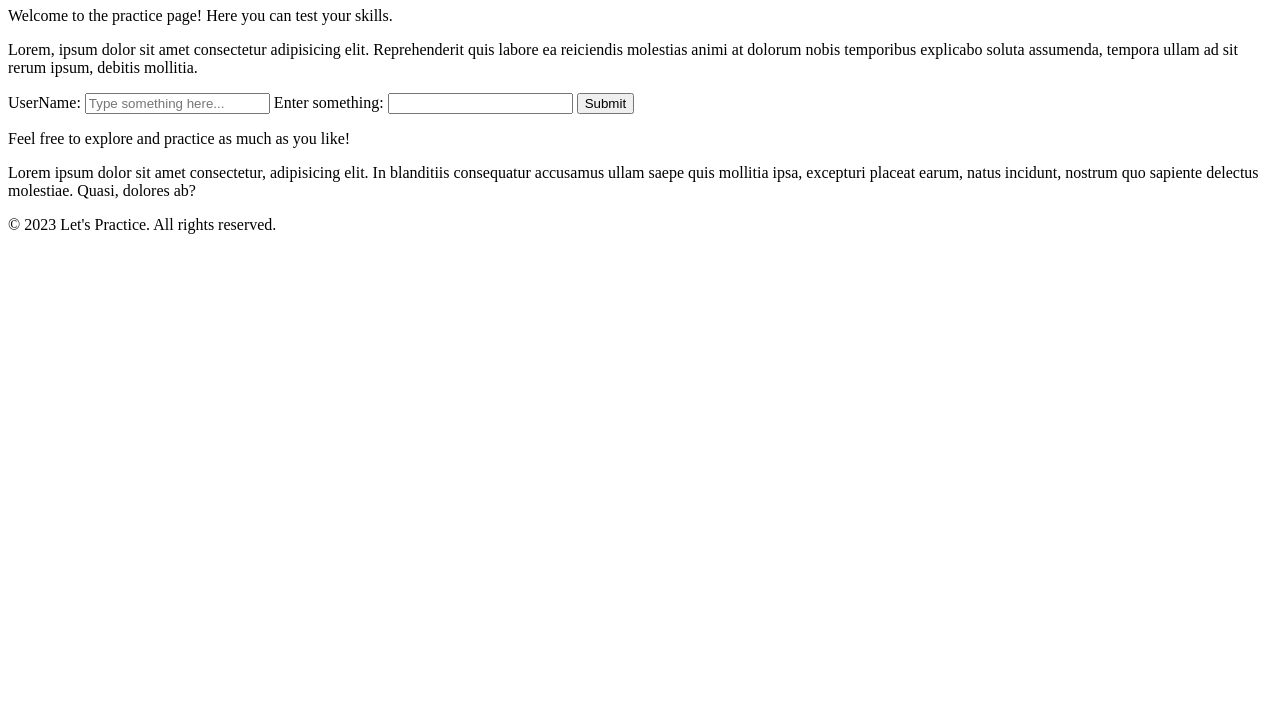
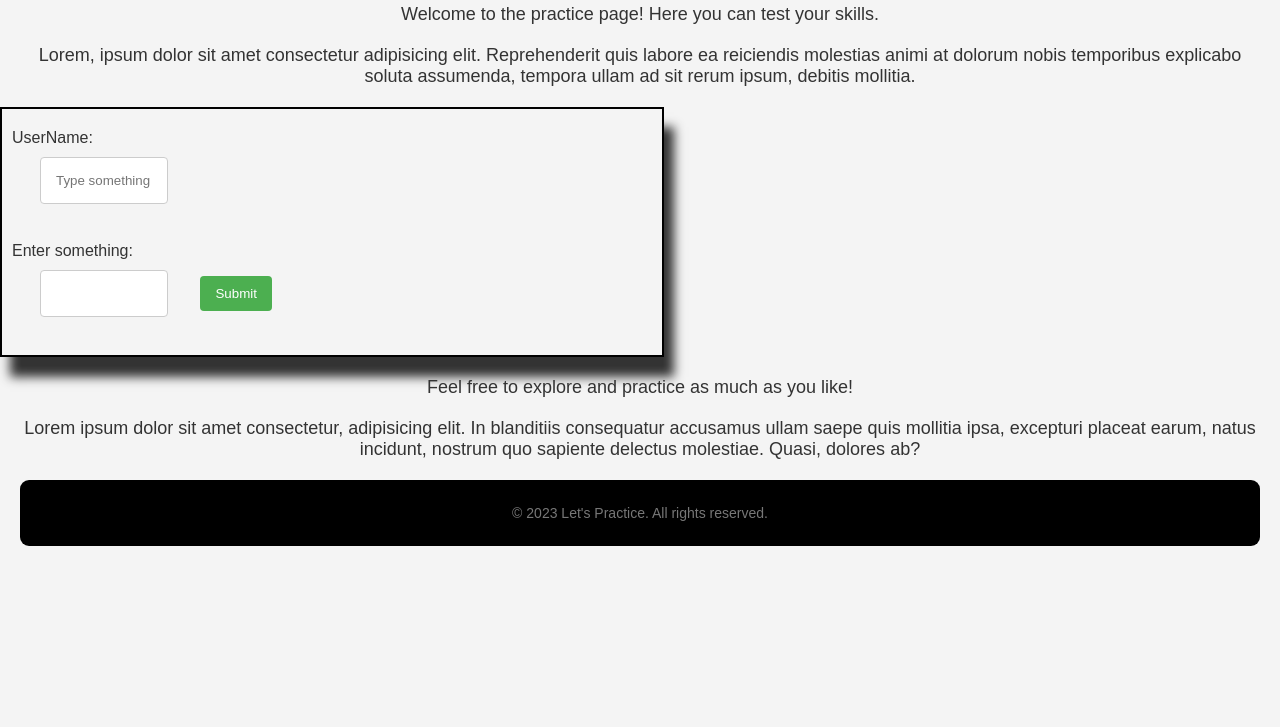
Before and after one commit to Tooro-byte/Collaboration, a plain HTML site: page index.html in a window 1280 px wide. Shown: the part 73-800 px from the top of the page. Drawn offline with Linux system fonts and the light colour scheme.

Commit message:
Add styling for the form

```diff
--- a/index.css
+++ b/index.css
@@ -42,6 +42,16 @@ button{
   border-radius: 4px;
   cursor: pointer;
 }
+
+button:hover{
+  width: fit-content;
+  background-color: blue;
+  color: white;
+  padding: 10px 15px;
+  border: none;
+  border-radius: 4px;
+  cursor: pointer;
+}
 footer p{
   text-align: center;
   margin-top: 20px;
@@ -51,3 +61,12 @@ footer p{
   border-radius: 9px;
   padding: 25px;
 }
+
+.form_card{
+  border: 2px solid #000;
+  width:50%;
+  padding:10px;
+  margin-top: 15px;
+  box-shadow: 10px 20px 10px 0px;
+
+}
--- a/index.html
+++ b/index.html
@@ -4,12 +4,13 @@
   <meta charset="UTF-8">
   <meta name="viewport" content="width=device-width, initial-scale=1.0">
   <title>Let's Practice</title>
-  <link rel="stylesheet" href="style.css">
+  <link rel="stylesheet" href="index.css">
 </head>
 <body>
   <h1>Let's Practice</h1>
   <p>Welcome to the practice page! Here you can test your skills.</p>
   <p>Lorem, ipsum dolor sit amet consectetur adipisicing elit. Reprehenderit quis labore ea reiciendis molestias animi at dolorum nobis temporibus explicabo soluta assumenda, tempora ullam ad sit rerum ipsum, debitis mollitia.</p>
+ <div class="form_card">
   <form action="/submit" method="post">
     <label for="input-field">UserName:</label>
     <input type="text" id="input-field" name="input-field" placeholder="Type something here..." required>
@@ -17,6 +18,7 @@
     <input type="text" id="inputField" name="inputField" required>
     <button type="submit">Submit</button>
   </form>
+  </div>
   <p>Feel free to explore and practice as much as you like!</p>
   <p>Lorem ipsum dolor sit amet consectetur, adipisicing elit. In blanditiis consequatur accusamus ullam saepe quis mollitia ipsa, excepturi placeat earum, natus incidunt, nostrum quo sapiente delectus molestiae. Quasi, dolores ab?</p>
   <footer>
```
